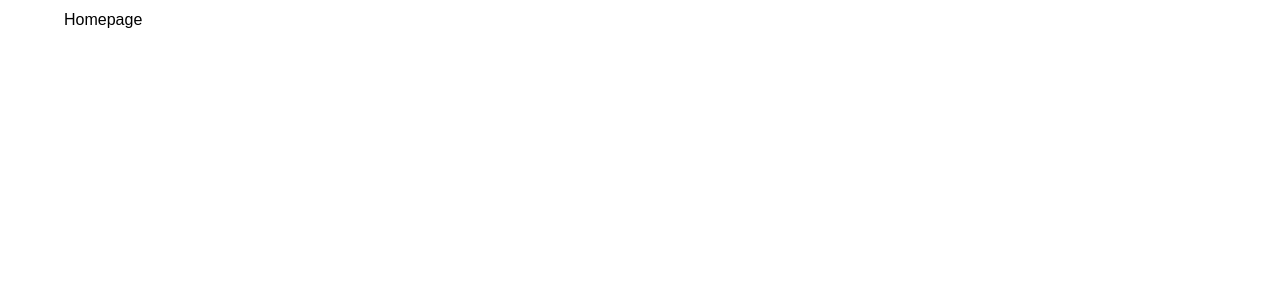
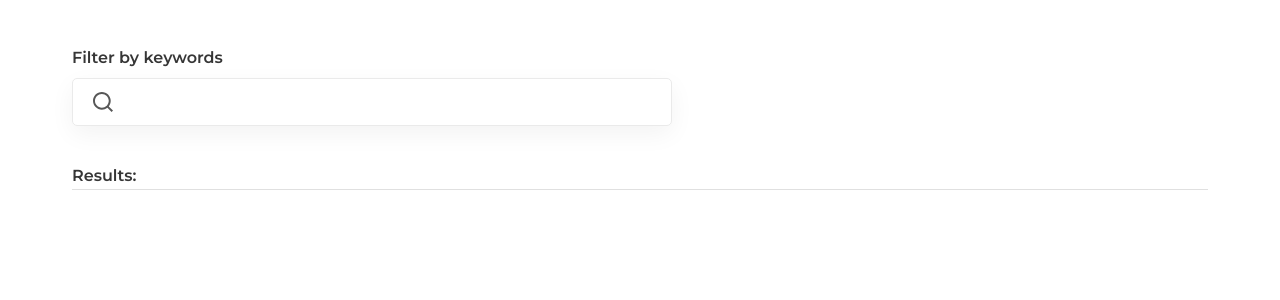
Before and after one commit to wexire/codebridge-test, a React app: page / in a window 1280 px wide. Shown: the top 300 px of the page. Built offline with nearby package versions, Linux system fonts and the light colour scheme; the HTML template or start-up script is replaced by a standard one.

Commit message:
search input & folders ref

```diff
--- a/src/App.tsx
+++ b/src/App.tsx
@@ -1,14 +1,14 @@
 import { Container } from "@mui/material";
 import React from "react";
 import { Routes, Route } from "react-router-dom";
-import ArticlePage from "./pages/ArticlePage";
-import Homepage from "./pages/Homepage";
+import ArticlePage from "./pages/ArticlePage/ArticlePage";
+import HomePage from "./pages/HomePage/HomePage";
 
 const App = () => {
   return (
     <>
       <Routes>
-        <Route path="/" element={<Homepage />} />
+        <Route path="/" element={<HomePage />} />
         <Route path="/:id" element={<ArticlePage />} />
       </Routes>
     </>
--- /dev/null
+++ b/src/assets/index.ts
@@ -0,0 +1,3 @@
+import searchIcon from "./searchIcon.svg";
+
+export { searchIcon };
--- /dev/null
+++ b/src/components/Homepage/FilterSearch/FilterSearch.module.scss
@@ -0,0 +1,21 @@
+.searchField {
+  height: 3rem;
+  width: 37.5rem;
+  padding: 0.75rem 1.25rem;
+  margin: 0.675rem 0 2.5rem;
+  border-radius: 5px;
+  box-shadow: 0px 0.5em 1.5em rgba(0, 0, 0, 0.05);
+  border: 1px solid #eaeaea;
+
+  @media (max-width: 767px) {
+    width: 100%;
+  }
+}
+
+.resultsDivider {
+  margin-top: 0.25rem !important;
+}
+
+.searchIcon {
+  margin-right: 1em !important;
+}
--- /dev/null
+++ b/src/components/Homepage/FilterSearch/FilterSearch.tsx
@@ -0,0 +1,31 @@
+import React, { useState } from "react";
+import { Box, Typography, Input, Divider, InputAdornment } from "@mui/material";
+import styles from "./FilterSearch.module.scss";
+import { searchIcon } from "../../../assets";
+
+const FilterSearch = () => {
+  const [searchInput, setSearchInput] = useState("");
+
+  return (
+    <Box>
+      <Typography variant="h2">Filter by keywords</Typography>
+      <Input
+        className={styles.searchField}
+        value={searchInput}
+        onChange={(e) => {
+          setSearchInput(e.target.value);
+        }}
+        disableUnderline
+        startAdornment={
+          <InputAdornment position="start" className={styles.searchIcon}>
+            <img src={searchIcon} alt="searchIcon" />
+          </InputAdornment>
+        }
+      />
+      <Typography variant="h2">Results:</Typography>
+      <Divider className={styles.resultsDivider} />
+    </Box>
+  );
+};
+
+export default FilterSearch;
--- a/src/main.tsx
+++ b/src/main.tsx
@@ -1,13 +1,17 @@
+import { ThemeProvider } from "@mui/material";
 import React from "react";
 import ReactDOM from "react-dom/client";
 import { BrowserRouter } from "react-router-dom";
 import App from "./App";
-import "./index.scss";
+import "./styles/index.scss";
+import { theme } from "./theme";
 
 ReactDOM.createRoot(document.getElementById("root") as HTMLElement).render(
   <React.StrictMode>
     <BrowserRouter>
-      <App />
+      <ThemeProvider theme={theme}>
+        <App />
+      </ThemeProvider>
     </BrowserRouter>
   </React.StrictMode>
 );
--- /dev/null
+++ b/src/pages/HomePage/HomePage.module.scss
@@ -0,0 +1,4 @@
+.container {
+  margin: 3rem 4.5rem 3.5rem;
+  padding: 0;
+}
--- /dev/null
+++ b/src/pages/HomePage/HomePage.tsx
@@ -0,0 +1,14 @@
+import React from "react";
+import { Box } from "@mui/material";
+import styles from "./HomePage.module.scss";
+import FilterSearch from "../../components/Homepage/FilterSearch/FilterSearch";
+
+const HomePage = () => {
+  return (
+    <Box className={styles.container}>
+      <FilterSearch />
+    </Box>
+  );
+};
+
+export default HomePage;
--- a/src/pages/Homepage.tsx
+++ /dev/null
@@ -1,8 +0,0 @@
-import React from "react";
-import { Container } from "@mui/material";
-
-const Homepage = () => {
-  return <Container>Homepage</Container>;
-};
-
-export default Homepage;
--- a/src/index.scss
+++ b/src/styles/index.scss
@@ -1,8 +1,12 @@
 @import url("https://fonts.googleapis.com/css2?family=Montserrat:wght@400;600;700&display=swap");
 
 :root {
-  font-family: "Montsserat", sans-serif;
-  font-size: 1em;
-  line-height: 1.5em;
+  font-family: "Montserrat", sans-serif;
+  font-size: 1rem;
+  line-height: 1.5rem;
   font-weight: 400;
 }
+
+body {
+  margin: 0;
+}
--- /dev/null
+++ b/src/theme.ts
@@ -0,0 +1,18 @@
+import { createTheme } from "@mui/material/styles";
+
+export const theme = createTheme({
+  typography: {
+    fontFamily: ["Montserrat", "sans-serif"].join(","),
+    allVariants: {
+      color: "#363636",
+    },
+    h1: {
+      fontSize: "1.5em",
+      fontWeight: 400,
+    },
+    h2: {
+      fontSize: "1em",
+      fontWeight: 600,
+    },
+  },
+});
```
Also changed, not shown: src/assets/searchIcon.svg (added), src/pages/ArticlePage/ArticlePage.tsx (renamed from src/pages/ArticlePage.tsx).
